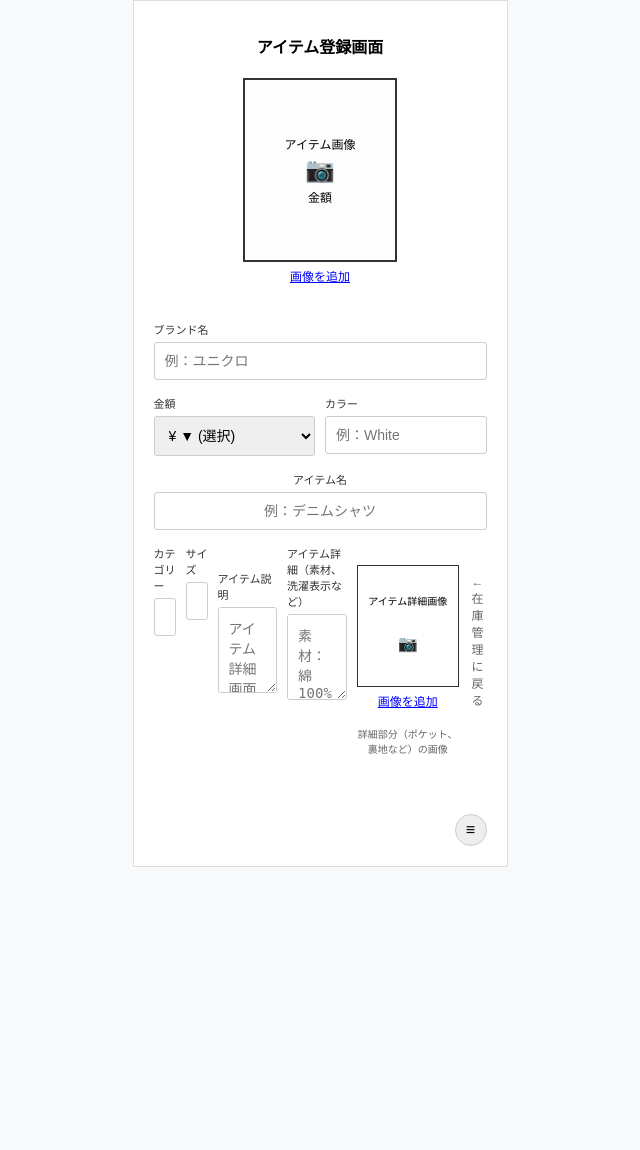
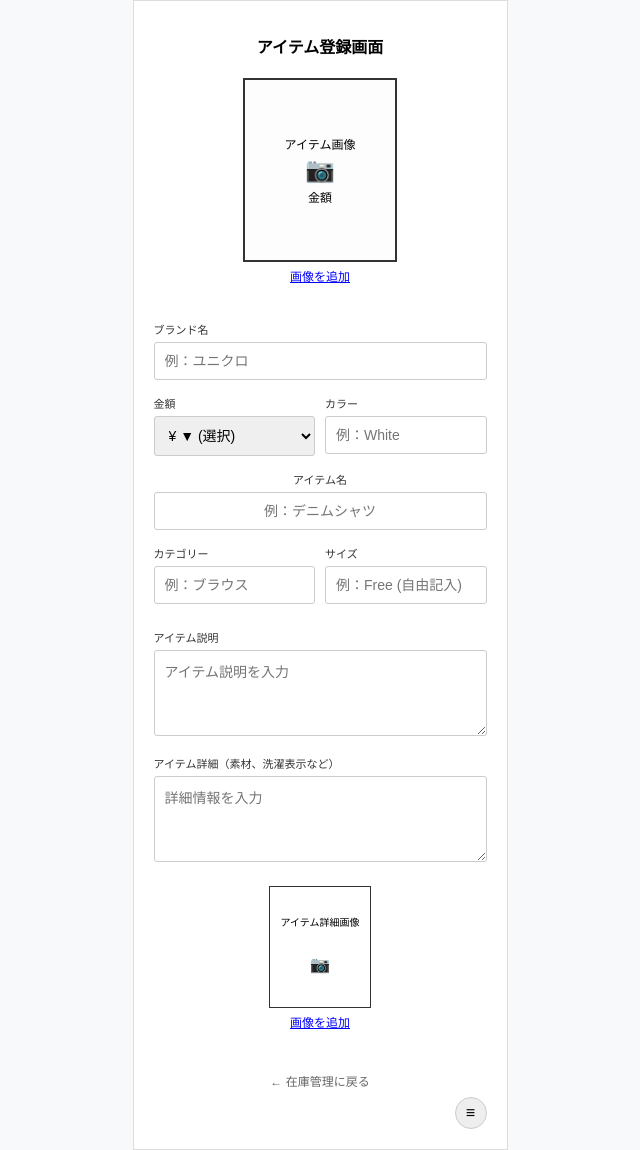
Before and after one commit to Omochimochimochimochi/Daily-closet, a Django app: template closet/templates/item_register.html in a window 1280 px wide. Shown: the whole page, without its empty margins (320-960 px from the left). Before the commit the page ends 867 px from the top, so only its background shows below. Run offline with Django 5.2, Linux system fonts and the light colour scheme; the template is opened without the code that fills it, so the values that code supplies are empty.

Commit message:
アイテム登録画面全面修正

```diff
--- a/closet/templates/item_register.html
+++ b/closet/templates/item_register.html
@@ -34,23 +34,15 @@
         background: rgba(0,0,0,0.5); z-index: 1000;
     }
 
-
     .modal-content {
         position: absolute; top: 50%; left: 50%; transform: translate(-50%, -50%);
         background: white; padding: 20px; width: 300px; border-radius: 10px; text-align: center; box-sizing: border-box;
     }
 
-
     .main-preview-area {
         width: 100%; height: 200px;
         border: 1px solid #ccc; background: #eee;
         display: flex; align-items: center; justify-content: center; font-size: 11px; color: #666; margin-bottom: 15px;
-    }
-
-    .main-preview-area {
-        width: 100%; height: 200px;
-        border: 1px solid #ccc; background: #eee;
-        display: flex; align-items: center; justify-content: center; font-size: 12px; color: #666; margin-bottom: 15px;
     }
 
     .thumbnail-list {
@@ -117,22 +109,7 @@
         display: flex; flex-direction: column; align-items: center; justify-content: center;
         background-color: #fff; cursor: pointer;
     }
-
-.detail-image-box {
-        width: 100px; height: 120px;
-        border: 1px solid #333; margin: 0 auto;
-        display: flex; flex-direction: column; align-items: center; justify-content: center;
-        background-color: #fff; cursor: pointer;
-    }
-
-    #modal-overlay-detail {
-        display: none;
-        position: fixed; top: 0; left: 0; width: 100%; height: 100%;
-        background: rgba(0,0,0,0.5); z-index: 1000;
-    }
-
 </style>
-
 </head>
 <body>
 
@@ -149,32 +126,6 @@
                 <p>金額</p>
             </div>
             <p class="add-image-link" onclick="openModal();">画像を追加</p>
-        </div>
-
-        <div id="modal-overlay">
-            <div class="modal-content">
-                <button class="modal-close-btn" onclick="closeModal();">×</button>
-                <div class="main-preview-area">
-                    <p>カメラロール内に保存している<br>画像を表示させる箇所</p>
-                </div>
-
-                <div class="thumbnail-list">
-                    <div class="thumbnail-item">
-                        <button class="thumbnail-delete-btn">×</button>
-                    </div>
-                    <div class="thumbnail-item">
-                        <button class="thumbnail-delete-btn">×</button>
-                    </div>
-                    <div class="thumbnail-item">
-                        <button class="thumbnail-delete-btn">×</button>
-                    </div>
-                    <div class="thumbnail-item">
-                        <button class="thumbnail-delete-btn">×</button>
-                    </div>
-                </div>
-
-                <p style="font-size:10px; color:#666;">※長押しして並べ替え、タップして拡大（プレビュー）<br>（登録上限：20枚まで）</p>
-            </div>
         </div>
 
         <div class="form-group-full">
@@ -209,7 +160,6 @@
                 <input type="text" name="category" placeholder="例：ブラウス">
             </div>
             <div class="form-group">
-                <div class="form-group">
                 <label>サイズ</label>
                 <input type="text" name="size" placeholder="例：Free (自由記入)">
             </div>
@@ -217,47 +167,59 @@
 
         <div class="form-group-full" style="margin-top: 25px;">
             <label>アイテム説明</label>
-            <textarea name="description" rows="4" placeholder="アイテム詳細画面に表示する説明文を入力"></textarea>
+            <textarea name="description" rows="4" placeholder="アイテム説明を入力"></textarea>
         </div>
 
         <div class="form-group-full">
             <label>アイテム詳細（素材、洗濯表示など）</label>
-            <textarea name="details" rows="4" placeholder="素材：綿100% など、詳細情報を入力"></textarea>
+            <textarea name="details" rows="4" placeholder="詳細情報を入力"></textarea>
         </div>
 
         <div class="image-upload-section" style="margin-top: 20px;">
-            <div class="detail-image-box" onclick="openModal();">
+            <div class="detail-image-box" onclick="openModalDetail();">
                 <p style="font-size: 10px;">アイテム詳細画像</p>
                 <p class="icon">📷</p>
             </div>
-            <p class="add-image-link" onclick="openModal();">画像を追加</p>
-            <p style="font-size: 10px; color: #666; margin-top: 5px;">詳細部分（ポケット、裏地など）の画像</p>
+            <p class="add-image-link" onclick="openModalDetail();">画像を追加</p>
         </div>
+
         <div class="menu-icon">≡</div>
-
         <a href="{% url 'inventory_manage' %}" style="display:block; text-align:center; margin-top:30px; font-size:12px; color:#666; text-decoration:none;">← 在庫管理に戻る</a>
     </form>
+</div>
+
+<div id="modal-overlay">
+    <div class="modal-content">
+        <button type="button" class="modal-close-btn" onclick="closeModal();">×</button>
+        <div class="main-preview-area">
+            <p>カメラロール内の画像を表示</p>
+        </div>
+        <div class="thumbnail-list">
+            <div class="thumbnail-item"><button type="button" class="thumbnail-delete-btn">×</button></div>
+        </div>
+        <p style="font-size:10px; color:#666;">（登録上限：20枚まで）</p>
+    </div>
+</div>
+
+<div id="modal-overlay-detail">
+    <div class="modal-content">
+        <button type="button" class="modal-close-btn" onclick="closeModalDetail();">×</button>
+        <div class="main-preview-area">
+            <p>詳細写真用プレビュー</p>
+        </div>
+        <div class="thumbnail-list">
+            <div class="thumbnail-item"><button type="button" class="thumbnail-delete-btn">×</button></div>
+        </div>
+        <p style="font-size:10px; color:#666;">※詳細（ポケット、洗濯表示など）</p>
+    </div>
+</div>
 
 <script>
-        // --- 1つ目のモーダル（メイン画像用） ---
-        function openModal() {
-            document.getElementById('modal-overlay').style.display = 'block';
-        }
-        function closeModal() {
-            document.getElementById('modal-overlay').style.display = 'none';
-        }
-
-        // --- 2つ目のモーダル（詳細画像用） ---
-        function openModalDetail() {
-            document.getElementById('modal-overlay-detail').style.display = 'block';
-        }
-        function closeModalDetail() {
-            document.getElementById('modal-overlay-detail').style.display = 'none';
-        }
-    </script>
+    function openModal() { document.getElementById('modal-overlay').style.display = 'block'; }
+    function closeModal() { document.getElementById('modal-overlay').style.display = 'none'; }
+    function openModalDetail() { document.getElementById('modal-overlay-detail').style.display = 'block'; }
+    function closeModalDetail() { document.getElementById('modal-overlay-detail').style.display = 'none'; }
+</script>
 
 </body>
 </html>
-
-</body>
-</html>
```
